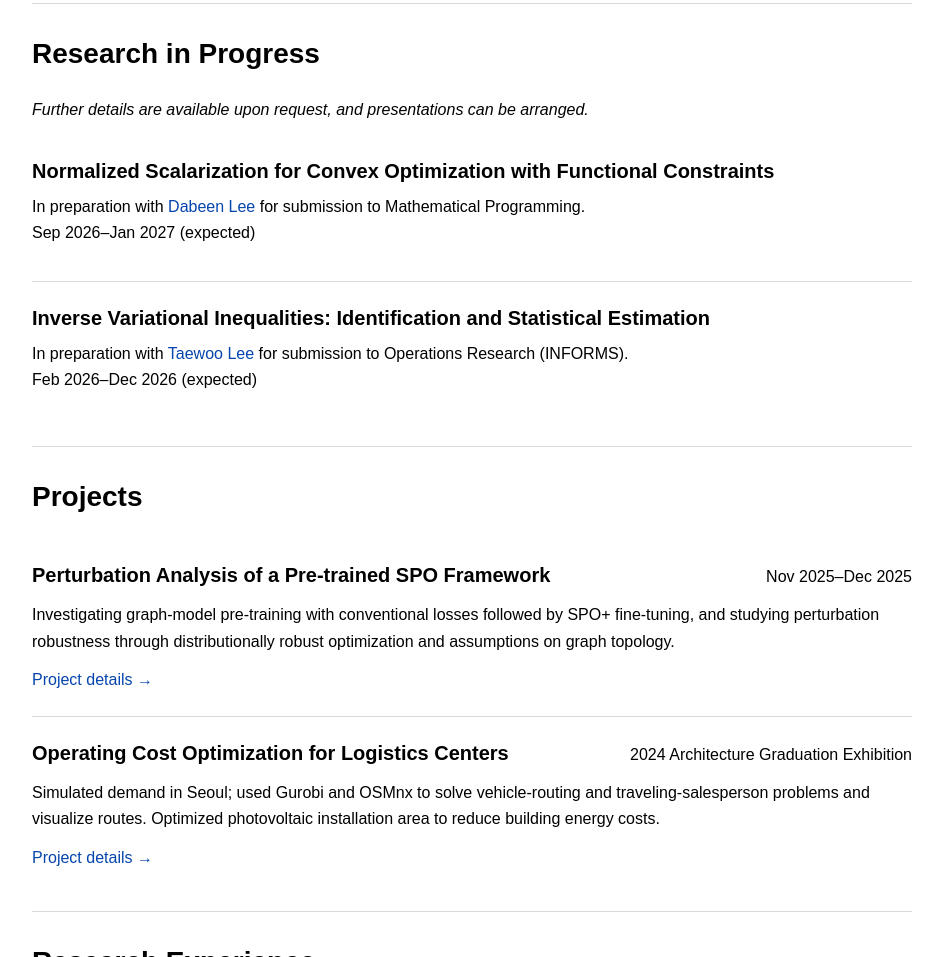
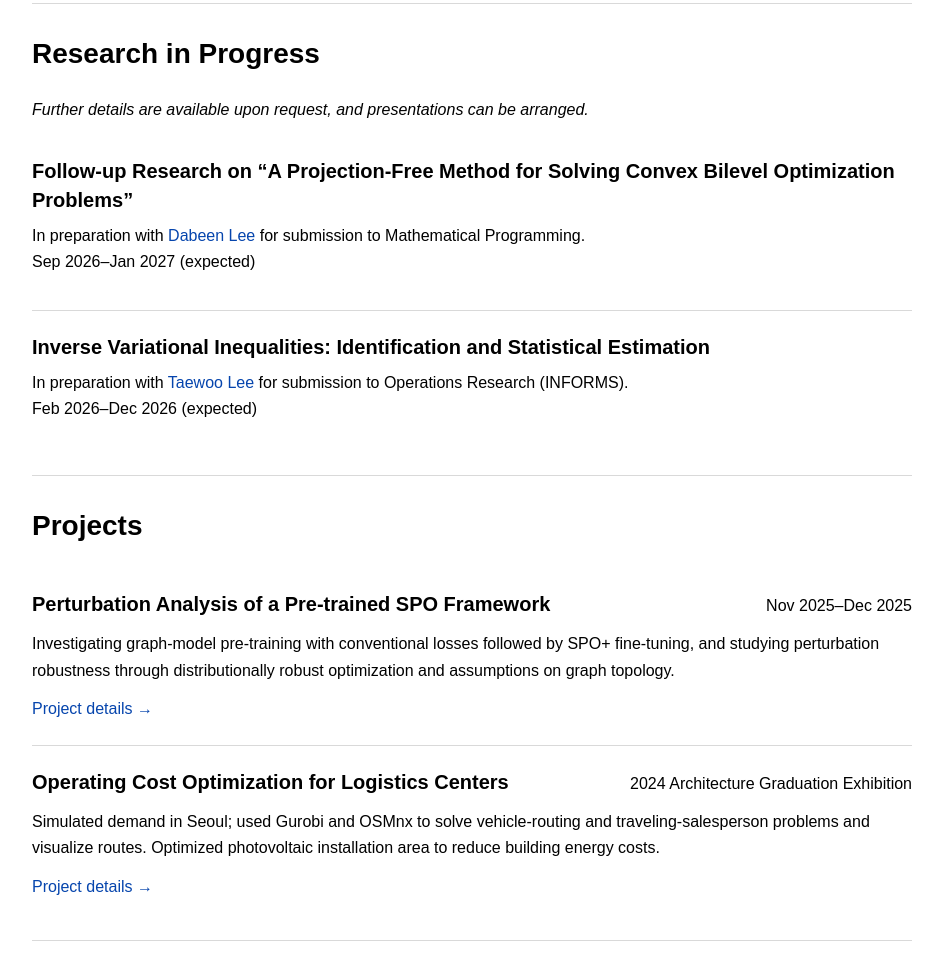
Before and after one commit to jade-ailurus/jade-ailurus.github.io, a plain HTML site: page index.html in a window 1280 px wide. Shown: the part 1020-1977 px from the top of the page, without its empty margins (168-1111 px from the left). Drawn offline with Linux system fonts and the light colour scheme.

Commit message:
Describe first public research project as follow-up work

```diff
--- a/index.html
+++ b/index.html
@@ -96,7 +96,7 @@
       <h2 id="publications-heading">Research in Progress</h2>
       <p class="entry-meta"><em>Further details are available upon request, and presentations can be arranged.</em></p>
 <article class="research-entry">
-        <div class="entry-heading"><h3>Normalized Scalarization for Convex Optimization with Functional Constraints</h3></div>
+        <div class="entry-heading"><h3>Follow-up Research on &ldquo;A Projection-Free Method for Solving Convex Bilevel Optimization Problems&rdquo;</h3></div>
         <p class="entry-meta">In preparation with <a href="https://dabeenl.github.io/">Dabeen Lee</a> for submission to Mathematical Programming.<br>Sep 2026–Jan 2027 (expected)</p>
       </article>
 <article class="research-entry">
```
Also changed, not shown: 1 other file.
